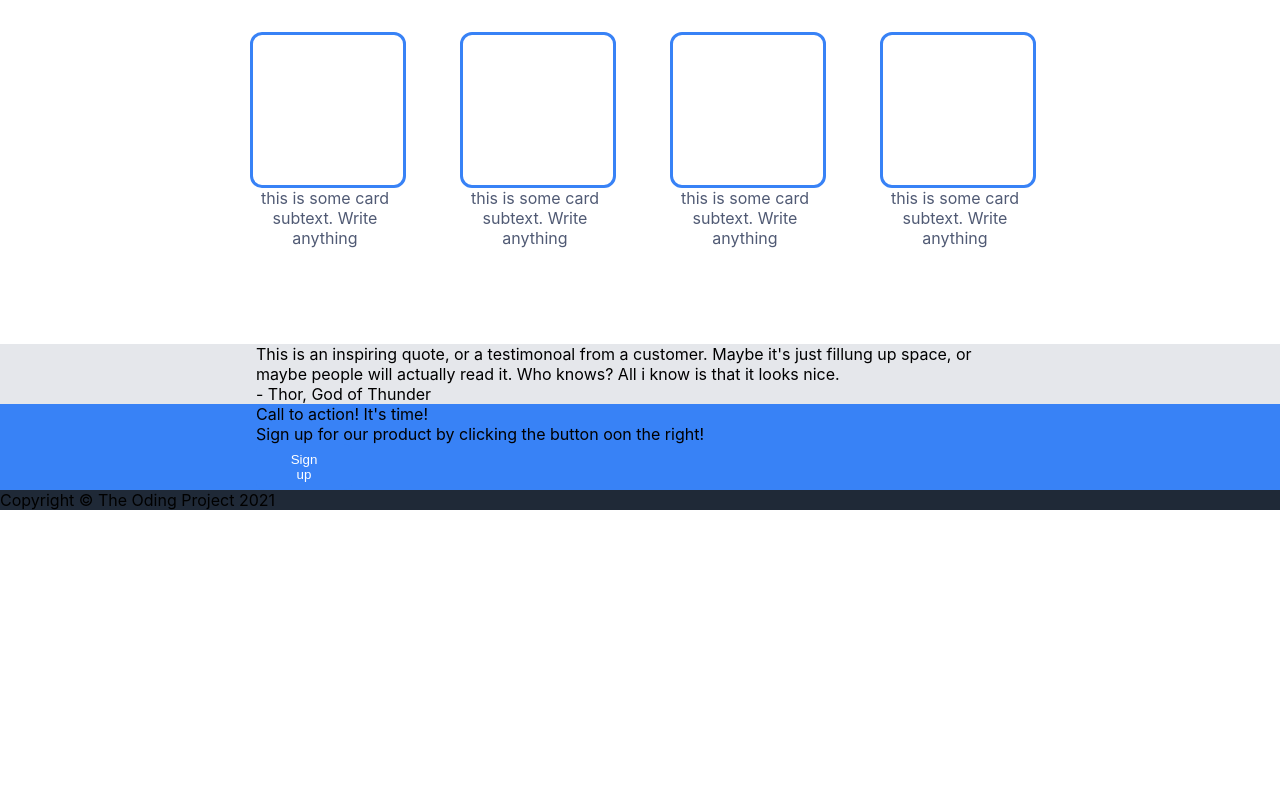
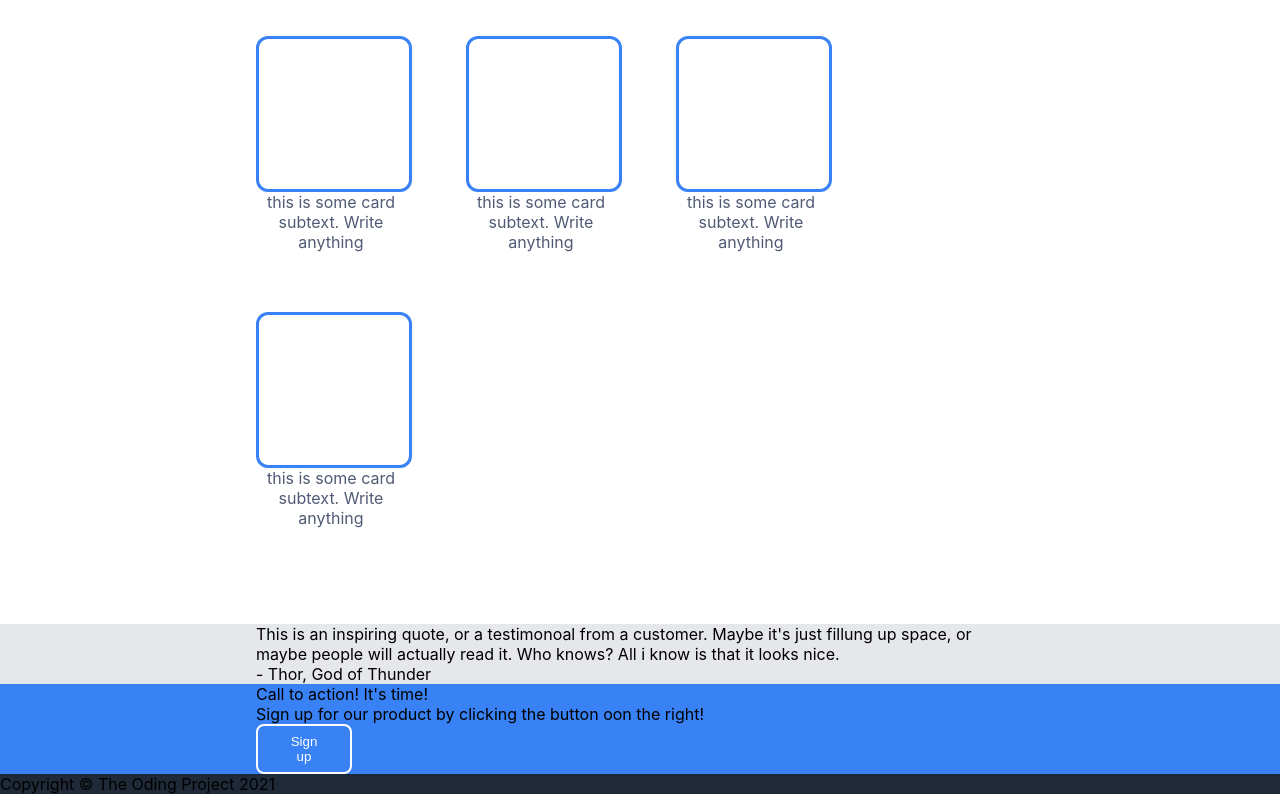
Before and after one commit to DejanLP/landing-page, a plain HTML site: page index.html in a window 1280 px wide. Shown: the part 533-1327 px from the top of the page. Before the commit the page ends 1043 px from the top, so only its background shows below. Drawn offline with Linux system fonts and the light colour scheme.

Commit message:
minor fixes

```diff
--- a/index.css
+++ b/index.css
@@ -70,9 +70,14 @@ button{
     padding: 8px 32px;
     color: white;
     font-weight: 500;
+    border: 2px solid transparent;
     border-radius: 8px;
-    border-style: hidden;
+    cursor: pointer;
     max-width: 12vh;
+}
+
+.b2{
+    border-color: white;
 }
 
 .img{
@@ -112,6 +117,7 @@ button{
 .info{
     display: flex;
     gap: 60px;
+    flex-wrap: wrap;
 }
 
 .info div{
--- a/index.html
+++ b/index.html
@@ -56,7 +56,7 @@
         <div class="cta">
             <div>Call to action! It's time!</div>
             <div>Sign up for our product by clicking the button oon the right!</div>
-            <button>Sign up</button>
+            <button class="b2">Sign up</button>
         </div>
     </div>
     <div class="footer"> Copyright © The Oding Project 2021</div>
```
